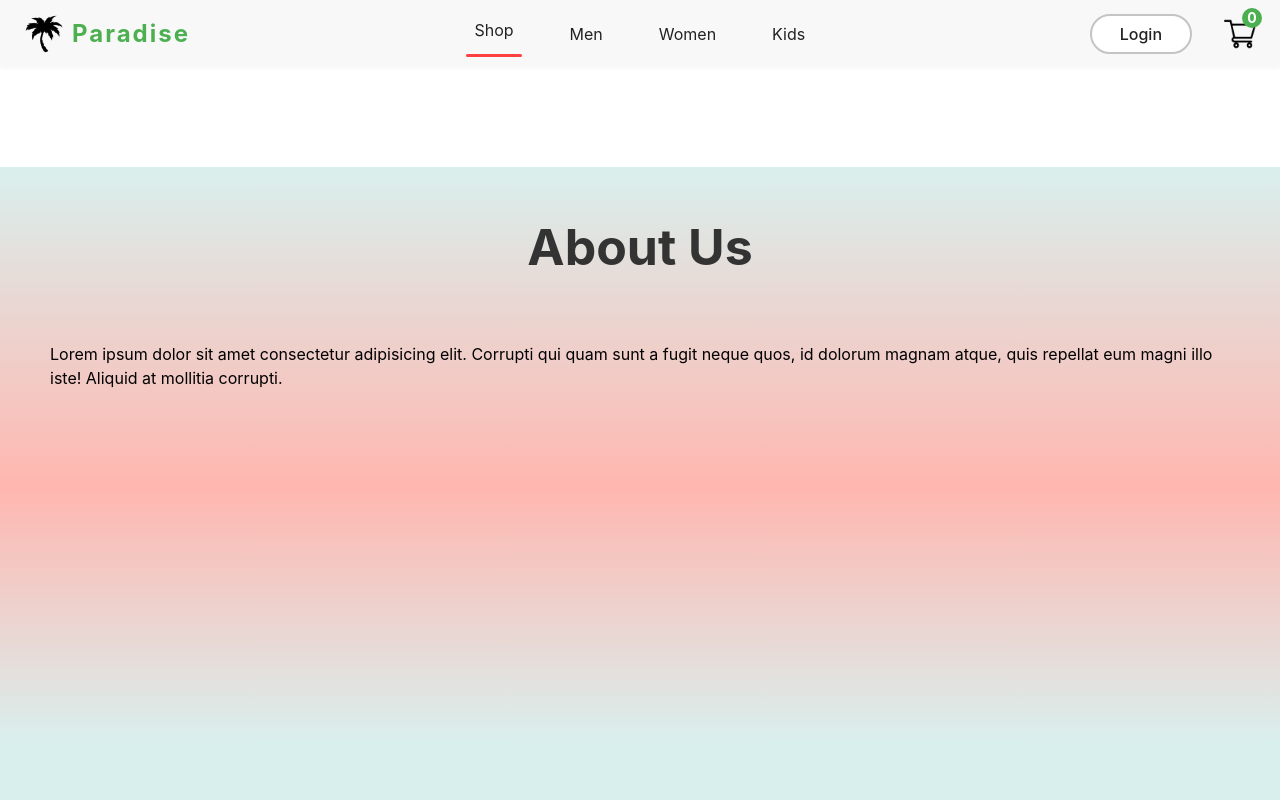
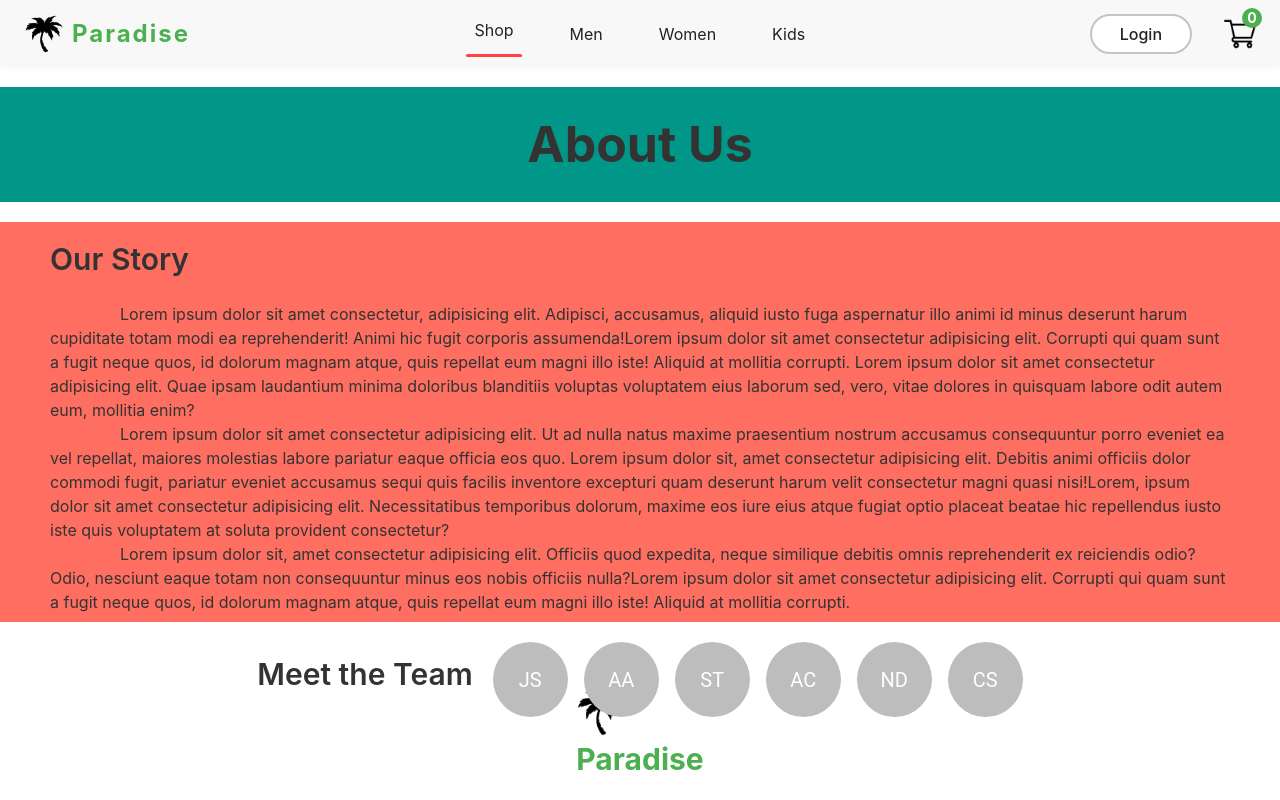
Before and after one commit to FranklinUniversityCompSciPracticum/SU25_Team2, a React (Create React App) app in the folder frontend/: page /about in a window 1280 px wide. Shown: the top 800 px of the page. Built offline with nearby package versions, Linux system fonts and the light colour scheme.

Commit message:
updated styling, added avatars

```diff
--- a/frontend/src/Pages/About.jsx
+++ b/frontend/src/Pages/About.jsx
@@ -1,5 +1,7 @@
 import React from 'react';
 import './CSS/About.css'
+import { Avatar } from '@mui/material';
+import Stack from '@mui/material/Stack';
 
 export default function About() {
     return (
@@ -8,7 +10,39 @@ export default function About() {
                 <h1>About Us</h1>
             </div>
             <div className='body'>
-                <p>Lorem ipsum dolor sit amet consectetur adipisicing elit. Corrupti qui quam sunt a fugit neque quos, id dolorum magnam atque, quis repellat eum magni illo iste! Aliquid at mollitia corrupti.</p>
+                <h2> Our Story </h2>
+                <p>Lorem ipsum dolor sit amet consectetur, adipisicing elit. Adipisci, accusamus, aliquid iusto fuga aspernatur illo animi id minus deserunt harum cupiditate totam modi ea reprehenderit! Animi hic fugit corporis assumenda!Lorem ipsum dolor sit amet consectetur adipisicing elit. Corrupti qui quam sunt a fugit neque quos, id dolorum magnam atque, quis repellat eum magni illo iste! Aliquid at mollitia corrupti. Lorem ipsum dolor sit amet consectetur adipisicing elit. Quae ipsam laudantium minima doloribus blanditiis voluptas voluptatem eius laborum sed, vero, vitae dolores in quisquam labore odit autem eum, mollitia enim?</p>
+                <p>Lorem ipsum dolor sit amet consectetur adipisicing elit. Ut ad nulla natus maxime praesentium nostrum accusamus consequuntur porro eveniet ea vel repellat, maiores molestias labore pariatur eaque officia eos quo. Lorem ipsum dolor sit, amet consectetur adipisicing elit. Debitis animi officiis dolor commodi fugit, pariatur eveniet accusamus sequi quis facilis inventore excepturi quam deserunt harum velit consectetur magni quasi nisi!Lorem, ipsum dolor sit amet consectetur adipisicing elit. Necessitatibus temporibus dolorum, maxime eos iure eius atque fugiat optio placeat beatae hic repellendus iusto iste quis voluptatem at soluta provident consectetur?</p>
+                <p>Lorem ipsum dolor sit, amet consectetur adipisicing elit. Officiis quod expedita, neque similique debitis omnis reprehenderit ex reiciendis odio? Odio, nesciunt eaque totam non consequuntur minus eos nobis officiis nulla?Lorem ipsum dolor sit amet consectetur adipisicing elit. Corrupti qui quam sunt a fugit neque quos, id dolorum magnam atque, quis repellat eum magni illo iste! Aliquid at mollitia corrupti.</p>
+            </div>
+            <div className='team'>
+                <h2> Meet the Team </h2>
+                <Stack direction="row" spacing={2}>
+                    <Avatar
+                        alt="John Schaefer"
+                        sx={{ width: 75, height: 75 }}
+                        src=""> JS </Avatar>
+                    <Avatar
+                        alt="Ayub Ali"
+                        sx={{ width: 75, height: 75 }}
+                        src=""> AA </Avatar>
+                    <Avatar
+                        alt="Spencer Teillon"
+                        sx={{ width: 75, height: 75 }}
+                        src=""> ST </Avatar>
+                        <Avatar
+                        alt="Antonia Kelly-Caswell"
+                        sx={{ width: 75, height: 75 }}
+                        src=""> AC </Avatar>
+                    <Avatar
+                        alt="Nick Doran"
+                        sx={{ width: 75, height: 75 }}
+                        src=""> ND </Avatar>
+                    <Avatar
+                        alt="Case Starcher"
+                        sx={{ width: 75, height: 75 }}
+                        src=""> CS </Avatar>
+                </Stack>
             </div>
         </div>
     );
--- a/frontend/src/Pages/CSS/About.css
+++ b/frontend/src/Pages/CSS/About.css
@@ -1,24 +1,51 @@
 .container{
-    height: 80vh;
+    height: 70vh;
     width: 100vw;
-    background-image: linear-gradient(180deg,rgba(0, 150, 136, 0.15) 0%, rgba(255, 111, 97, 0.5) 50%, rgba(0, 150, 136, 0.15) 90%);
     display: flex;
     flex-direction: column;
-    margin: 100px auto;
+    margin: 20px auto;
+    gap: 20px;
+    color: #333333;
 }
 
 .header {
     font-size: 50px;
     font-weight: 700;
-    color: #333333;
     display: flex;
     justify-content: center;
     align-items: center;
     width: 100%;
     height: 20vh;
     padding: 20px;
+    background-color: #009688
 }
 
 .body {
     padding: 15px 50px;
+    background-color: #FF6F61;
+    height: 50vh
 }
+
+.body h2 {
+    font-size: 30px;
+    font-weight: 600;
+    margin-bottom: 20px;
+}
+
+.body p {
+    text-indent: 70px;
+}
+
+.team {
+    display: flex;
+    flex-wrap: wrap;
+    gap: 20px;
+    justify-content: center;
+}
+
+.team h2 {
+    margin-top: 10px;
+    font-size: 30px;
+    font-weight: 600;
+    margin-bottom: 10px;
+}
```
